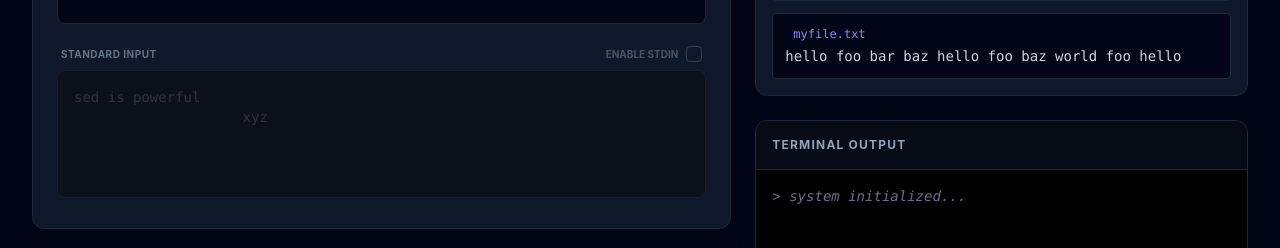
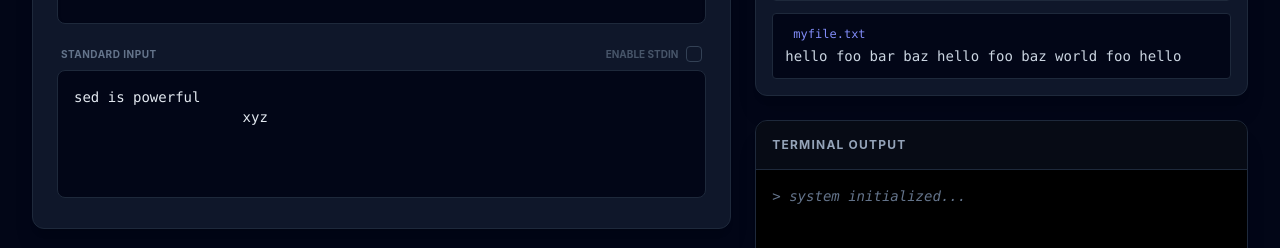
Before and after one commit to MarketingPip/sed.js, a website built with webpack: page website/pages/playground.html in a window 1280 px wide. Shown: the part 312-560 px from the top of the page. Built offline with nearby package versions, Linux system fonts and the light colour scheme; some icons are missing.

Commit message:
Update playground.html

```diff
--- a/website/pages/playground.html
+++ b/website/pages/playground.html
@@ -65,8 +65,8 @@
 
                         <div class="relative">
                           <textarea id="stdin"
-                            class="w-full h-32 bg-slate-950 border border-slate-800 rounded-lg p-4 font-mono text-sm text-indigo-300/50 focus:outline-none transition-all resize-none opacity-40 grayscale pointer-events-none"
-                            spellcheck="false" readonly>sed is powerful
+                            class="w-full h-32 bg-slate-950 border border-slate-800 rounded-lg p-4 font-mono text-sm  focus:outline-none transition-all resize-none"
+                            spellcheck="false">sed is powerful
                     xyz</textarea>
                           <div id="disabledOverlay" class="absolute inset-0 rounded-lg pointer-events-none border border-transparent transition-all"></div>
                         </div>
```
